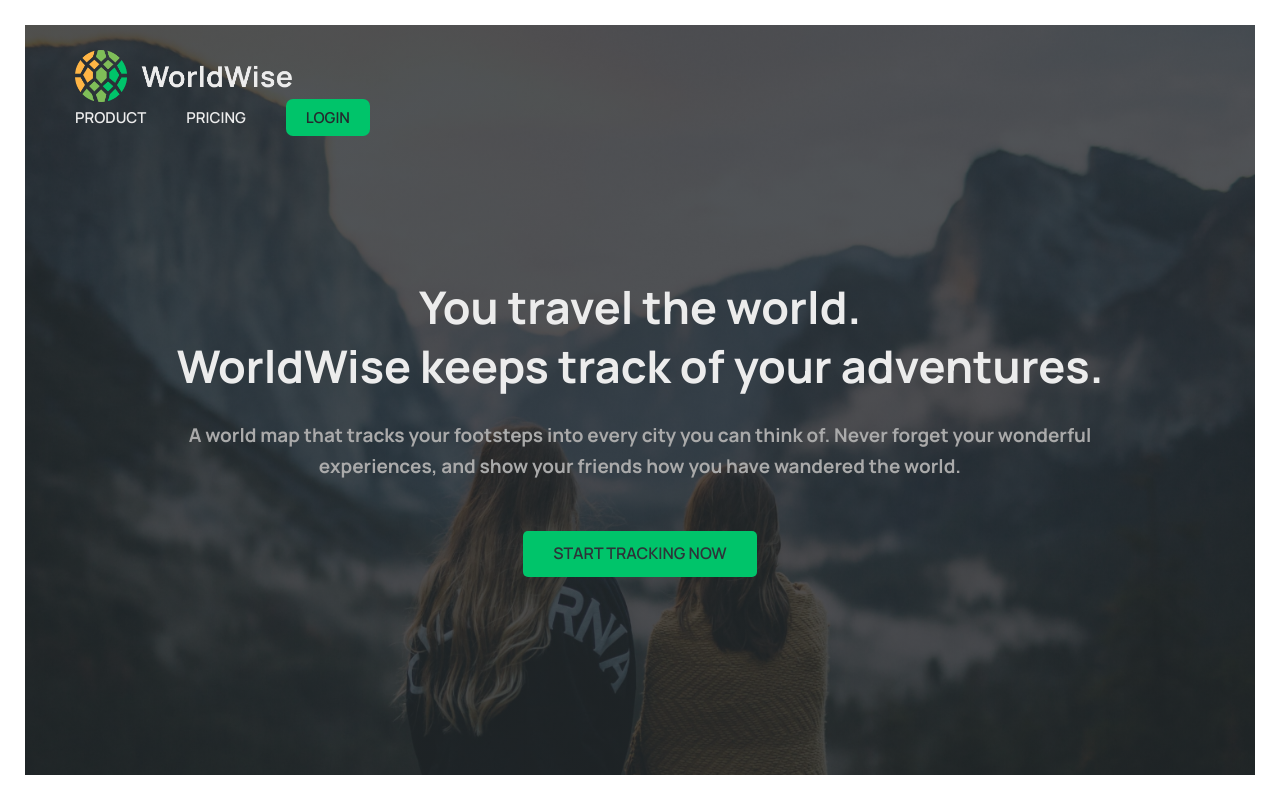
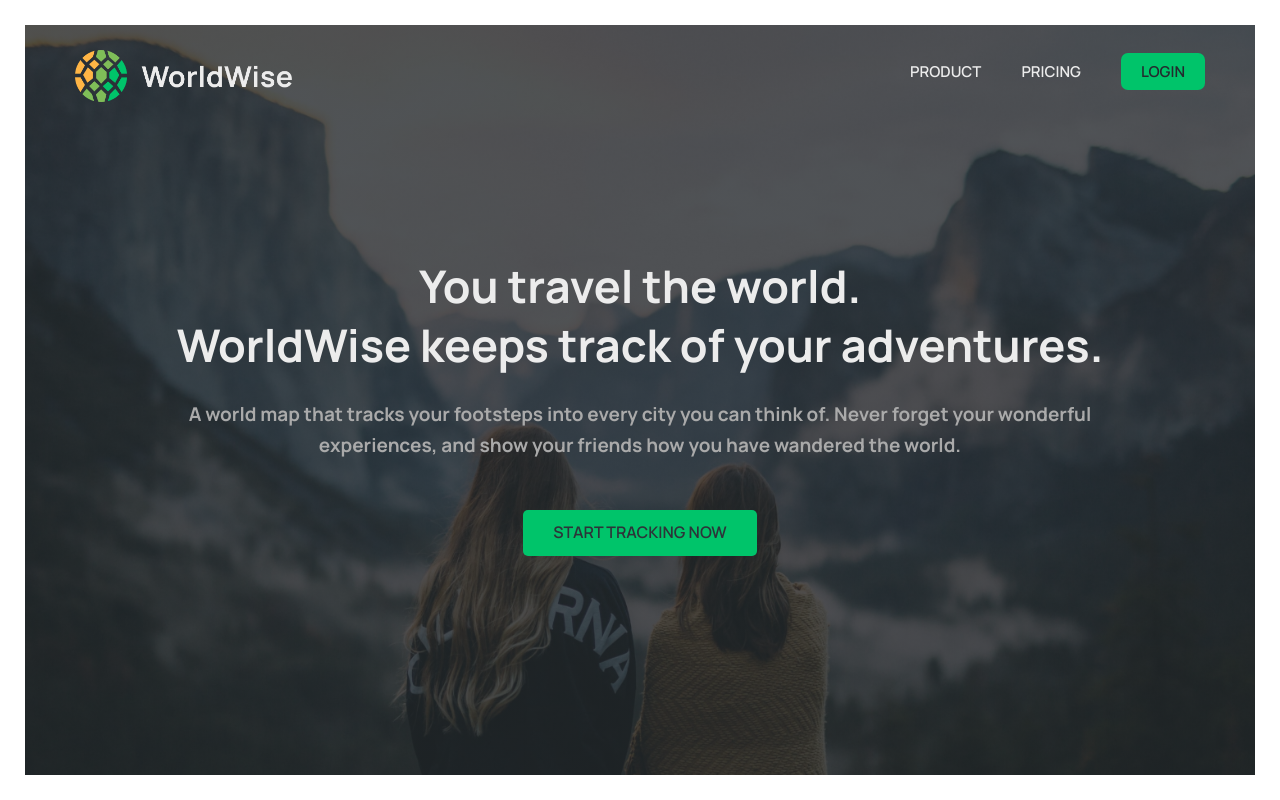
Before and after one commit to Krish-Jain1903/World-Wise, a React (Vite) app: page / in a window 1280 px wide. Built offline with nearby package versions, Linux system fonts and the light colour scheme; data requests are answered from the project's data file.

Commit message:
Adjusted CSS of some Parts

```diff
--- a/src/components/AppNav.jsx
+++ b/src/components/AppNav.jsx
@@ -1,5 +1,5 @@
 import { NavLink } from "react-router-dom";
-import styles from "./AppNav.module.css";
+import styles from "../AppNav.module.css";
 
 function AppNav() {
   return (
--- a/src/components/PageNav.jsx
+++ b/src/components/PageNav.jsx
@@ -4,7 +4,7 @@ import Logo from "./Logo";
 
 function PageNav() {
   return (
-    <nav>
+    <nav className={styles.nav}>
       <Logo />
       <ul className={styles.nav}>
         <li>
--- a/src/components/PageNav.module.css
+++ b/src/components/PageNav.module.css
@@ -1,13 +1,16 @@
 .nav {
   display: flex;
-  justify-content: baseline;
+  justify-content: space-between;
 }
 
-nav ul {
+.nav ul {
   list-style-type: none;
   display: flex;
-  justify-content: baseline;
   gap: 4rem;
+}
+
+.nav ul li {
+  padding-top: 1rem;
 }
 .nav a:link,
 .nav a:visited {
--- a/src/pages/Product.module.css
+++ b/src/pages/Product.module.css
@@ -14,7 +14,7 @@
   align-items: center;
 }
 
-.product img {
+.product section img {
   width: 100%;
 }
 
```
